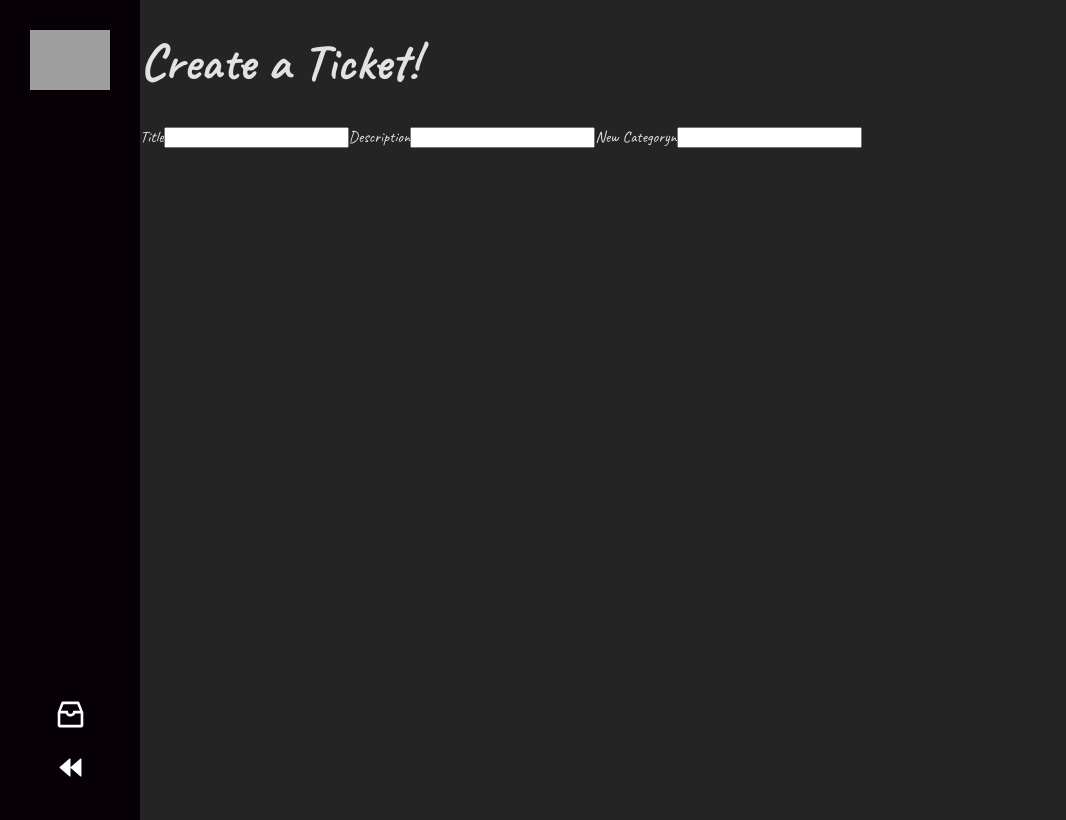
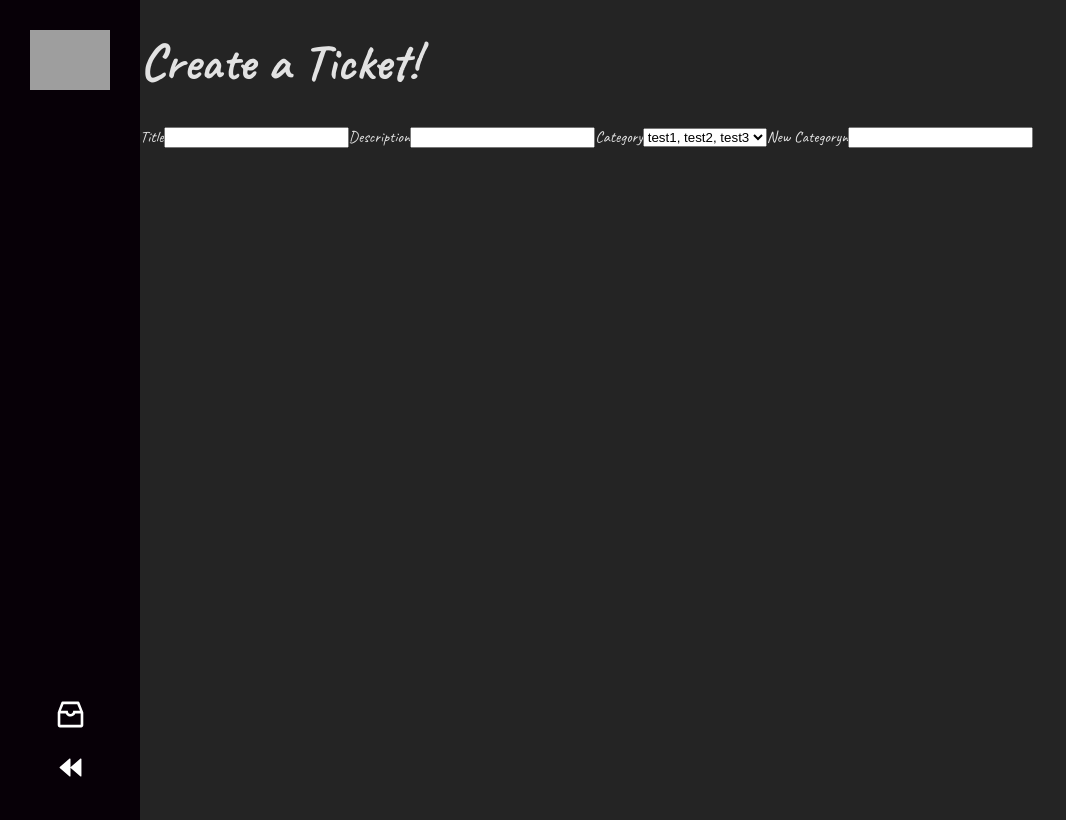
Before and after one commit to diego-monfort-landolt/crm, a React (Vite) app: page /ticket in a window 1280 px wide. Shown: the whole page, without its empty margins (0-1066 px from the left). Built offline with nearby package versions, Linux system fonts and the light colour scheme; grey boxes are pictures that could not be loaded.

Commit message:
added categorie and fake test categories

```diff
--- a/src/pages/TicketPage.jsx
+++ b/src/pages/TicketPage.jsx
@@ -23,6 +23,9 @@ const TicketPage = () => {
     })
     )
   }
+  const categories = [
+    'test1, test2, test3'
+  ]
   console.log(formData)
 
   return (
@@ -51,6 +54,17 @@ const TicketPage = () => {
               value={formData.description}
             />
 
+            <label>Category</label>
+            <select
+            name="category"
+            value={formData.category}
+            onChange={handleChange}
+            >
+              {categories?.map((category, _index) => (
+                <option key={_index} value={category}>{category}</option>
+              ))}
+            </select>
+{}
             <label htmlFor="new-category">New Categoryn</label>
             <input
               id="new-category"
```
